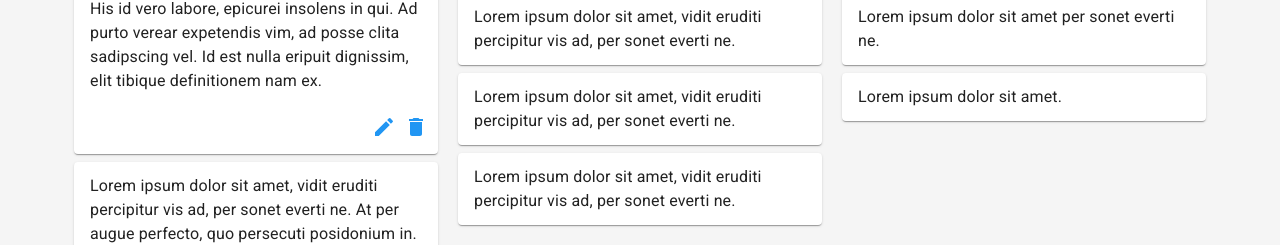
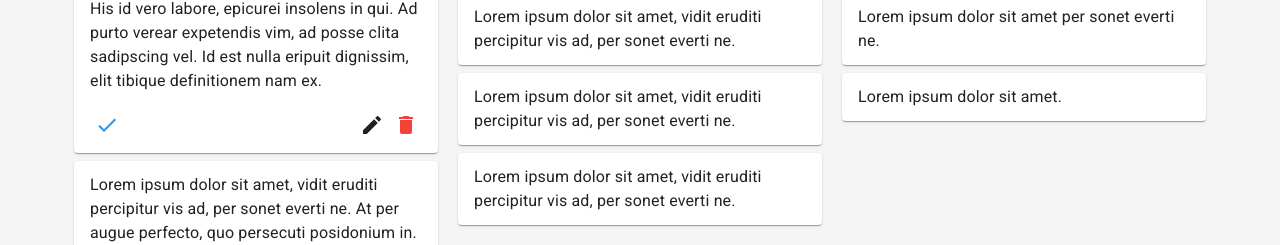
Before and after one commit to hieudo-dev/todo-react, a React (Create React App) app: page / in a window 1280 px wide. Both pictures are taken after a click on the button 256 px from the left and 277 px from the top of the page. Shown: the part 268-513 px from the top of the page. Built offline with nearby package versions, Linux system fonts and the light colour scheme.

Commit message:
Add completed button

```diff
--- a/src/components/TodoCard.js
+++ b/src/components/TodoCard.js
@@ -2,8 +2,10 @@ import React from 'react';
 import { makeStyles } from '@material-ui/core/styles';
 import Grid from '@material-ui/core/Grid';
 import DeleteIcon from '@material-ui/icons/Delete';
+import CheckIcon from '@material-ui/icons/Check';
 import EditIcon from '@material-ui/icons/Edit';
 import { ExpansionPanel, ExpansionPanelSummary, Typography, ExpansionPanelDetails, createMuiTheme, ThemeProvider } from '@material-ui/core';
+import { red } from '@material-ui/core/colors';
 
 const theme = createMuiTheme({
    overrides: {
@@ -24,9 +26,12 @@ const useStyles = makeStyles((theme) => ({
    contentText: {
       color: theme.palette.text.primary.main
    },
-   contentButtons: {
+   checkIcon: {
       color: theme.palette.primary.main,
-      padding: 10
+      marginLeft: 5
+   },
+   editIcons: {
+      color: theme.palette.text.primary.main,
    }
 }));
 
@@ -47,14 +52,13 @@ export default props => {
                      {props.children}
                   </Typography>
                </ExpansionPanelSummary>
-               <ExpansionPanelDetails classes={{root: classes.contentButtons}}>
-                  <Grid container justify='flex-end' spacing={1}>
-                     <Grid item>
-                        <EditIcon/>
-                     </Grid>
-                     <Grid item>
-                        <DeleteIcon/>
-                     </Grid>
+               <ExpansionPanelDetails>
+                  <Grid container alignItems='center' justify='flex-start' xs={6}>
+                     <CheckIcon className={classes.checkIcon}/>
+                  </Grid>
+                  <Grid container className={classes.editIcons} alignItems='center' justify='flex-end' xs={6} spacing={1}>
+                     <EditIcon style={{marginRight: 10}}/>
+                     <DeleteIcon style={{color: red[500]}}/>
                   </Grid>
                </ExpansionPanelDetails>
             </ExpansionPanel>
```
